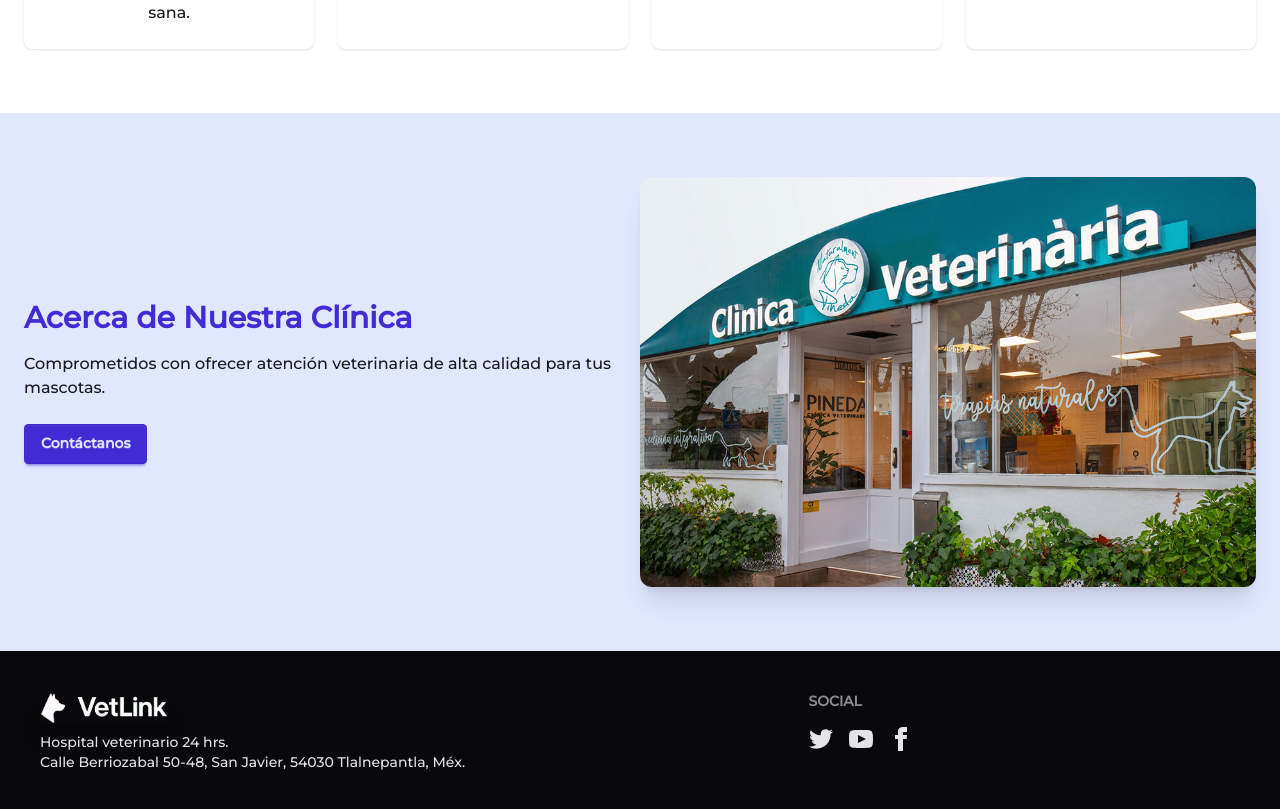
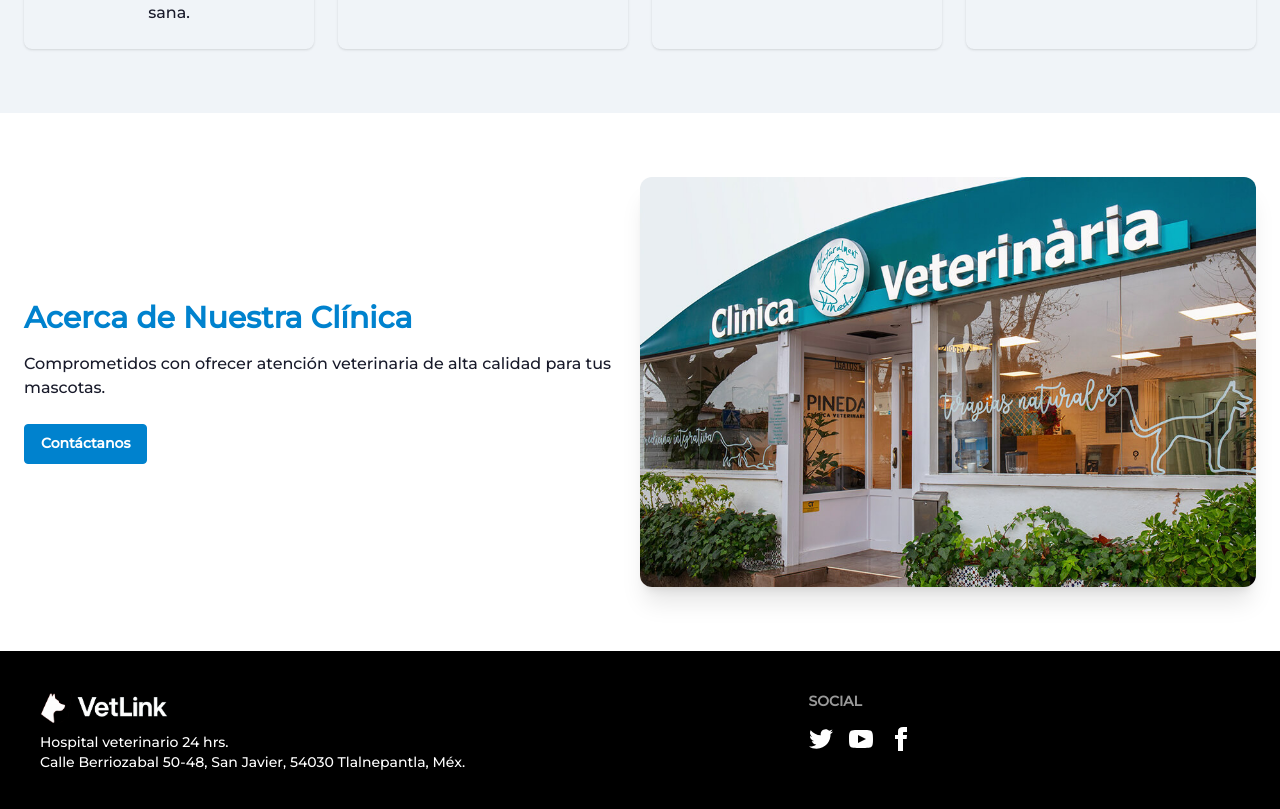
Before and after one commit to osar8405/vetlink, an Angular app: page /home in a window 1280 px wide. Shown: the part 887-1696 px from the top of the page. Built offline with nearby package versions, Linux system fonts and the light colour scheme.

Commit message:
Cambiando colores de tema

```diff
--- a/src/app/app.component.html
+++ b/src/app/app.component.html
@@ -1,9 +1,9 @@
 <main class="m-auto flex-grow flex flex-col min-h-screen">
   <shared-navbar (abrirLogin)="mostrarLogin()" class="mb-3"/>
 
-  <section class="container mx-auto">
+  <!-- <section class="container mx-auto"> -->
     <router-outlet />
-  </section>
+  <!-- </section> -->
 
   <div class="flex-1 flex-grow"></div>
   <shared-login-modal [visible]="loginVisible()" (closed)="cerrarLogin()" />
--- a/src/app/pages/home/home.component.html
+++ b/src/app/pages/home/home.component.html
@@ -49,7 +49,7 @@
    </section>
 
    <!-- Acerca de la clínica -->
-   <section class="px-6 py-16 bg-primary-content grid md:grid-cols-2 items-center">
+   <section class="px-6 py-16 bg-primary-content grid md:grid-cols-2 items-center w-full">
      <div>
        <h2 class="text-3xl font-bold mb-4 text-primary">Acerca de Nuestra Clínica</h2>
        <p class="mb-6 text-base-content">
--- a/src/styles.css
+++ b/src/styles.css
@@ -1,7 +1,16 @@
 /* You can add global styles to this file, and also import other style files */
 @import "tailwindcss";
- @plugin "daisyui" {
+@plugin "daisyui";
+ /* @plugin "daisyui" {
    themes: light --default, corporate --prefersdark;
+ } */
+ @plugin "daisyui/theme" {
+  name: "corporate";
+    default: true;
+    prefersdark: true;
+  /* --color-primary-content: #5e9496; */
+  --color-base-100: #f0f4f8;
+  /* --color-base-content: white; */
  }
  @layer base {
    @font-face {
@@ -16,7 +25,7 @@
    }
  }
 
-
+/* modal login */
  @layer utilities {
    @keyframes fade-in-down {
      0% {
```
